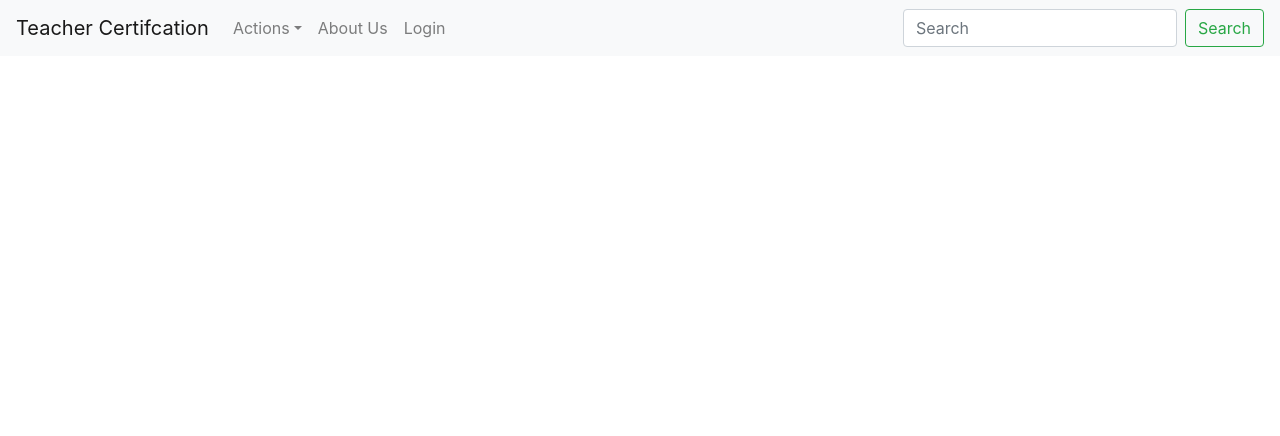
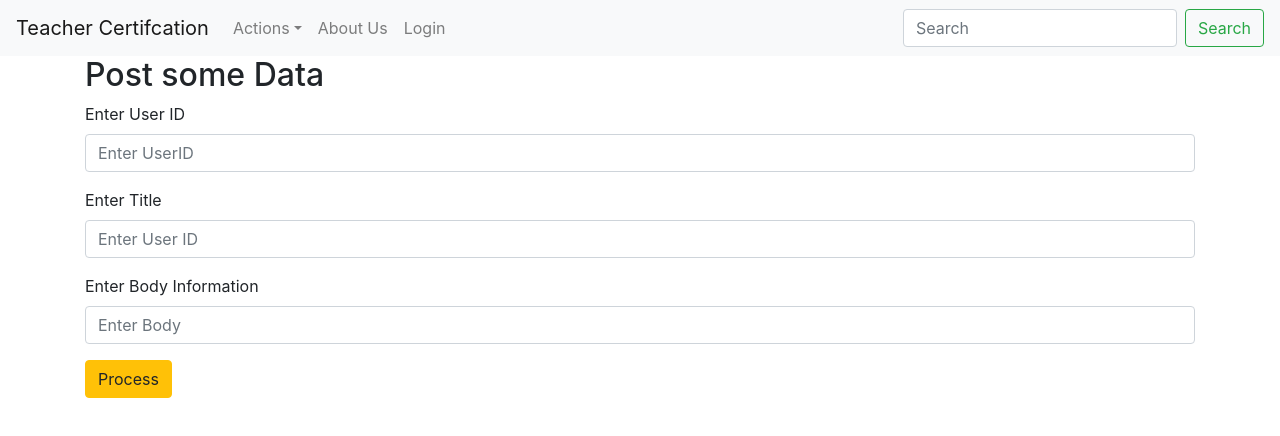
Before and after one commit to lionel5116/teachercertReactJs, a React (Create React App) app: page /postDataAxios in a window 1280 px wide. Shown: the top 436 px of the page. Built offline with nearby package versions, Linux system fonts and the light colour scheme.

Commit message:
more code from training

```diff
--- a/src/App.js
+++ b/src/App.js
@@ -11,6 +11,8 @@
 import Login from './container/login/login';
 import teacher from './components/teacher/teacher';
 import HcadData from './components/hcadrecordlist/hcadrecordlist';
+import axiosExample from './components/axiosExample';
+import postDataAxios from './components/PostDataAxios';
 
 function App() {
   return (
@@ -21,7 +23,9 @@
            <NavbarMain />
            <Route exact path='/' component={Login} />
            <Route exact path='/Teacher' component={teacher} />
+           <Route exact path='/AxiosExample' component={axiosExample} />
            <Route exact path='/HcadDataList' component={HcadData} />
+           <Route exact path='/postDataAxios' component={postDataAxios} />
          </Provider>
        </div>
       </BrowserRouter>
--- a/src/components/NavbarMain/NavbarMain.js
+++ b/src/components/NavbarMain/NavbarMain.js
@@ -17,6 +17,8 @@
                 <NavDropdown title="Actions" id="basic-nav-dropdown">
                     <NavDropdown.Item href="#">View Courses</NavDropdown.Item>
                     <NavDropdown.Divider />
+                    <NavDropdown.Item href="/AxiosExample">Axios Example</NavDropdown.Item>
+                    <NavDropdown.Item href="/postDataAxios">Post Data Example </NavDropdown.Item>
                     <NavDropdown.Item href="/HcadDataList">HCAD Records</NavDropdown.Item>
                 </NavDropdown>
 
--- /dev/null
+++ b/src/components/PostDataAxios.js
@@ -0,0 +1,91 @@
+import React, { Component } from "react";
+import { Form, Container, Button } from "react-bootstrap";
+import axios from "axios";
+
+export class postDataAxios extends Component {
+  constructor(props) {
+    super(props);
+
+    this.state = {
+      userId: "",
+      title: "",
+      body: "",
+    };
+  }
+
+  render() {
+    const { userId, title, body } = this.state;
+    return (
+      <Container style={myStyles.centerContainerContent}>
+        <div>
+          <h2>Post some Data</h2>
+          <Form>
+            <Form.Group>
+              <Form.Label>Enter User ID</Form.Label>
+              <Form.Control
+                type="text"
+                value={userId}
+                placeholder="Enter UserID"
+                name="userId"
+                onChange={this.changeHandler}
+              />
+            </Form.Group>
+
+            <Form.Group>
+              <Form.Label>Enter Title</Form.Label>
+              <Form.Control
+                type="text"
+                value={title}
+                placeholder="Enter User ID"
+                name="title"
+                onChange={this.changeHandler}
+              />
+            </Form.Group>
+
+            <Form.Group>
+              <Form.Label>Enter Body Information</Form.Label>
+              <Form.Control
+                type="text"
+                value={body}
+                placeholder="Enter Body"
+                name="body"
+                onChange={this.changeHandler}
+              />
+            </Form.Group>
+            <Button
+              type="button"
+              variant="warning"
+              onClick={this.submitHandler}
+            >
+              Process
+            </Button>
+          </Form>
+        </div>
+      </Container>
+    );
+  }
+
+  changeHandler = (e) => {
+    this.setState({ [e.target.name]: e.target.value });
+  };
+
+  submitHandler = async () => {
+    axios
+      .post("https://jsonplaceholder.typicode.com/posts", this.state)
+      .then((res) => {
+        console.log(res);
+      })
+      .catch((error) => {
+        console.log(error);
+      });
+  };
+}
+
+const myStyles = {
+  centerContainerContent: {
+    margintop: "70px",
+    alignself: "center",
+  },
+};
+
+export default postDataAxios;
--- /dev/null
+++ b/src/components/axiosExample.js
@@ -0,0 +1,37 @@
+import React, { Component } from "react";
+import axios from "axios";
+import { Container } from "react-bootstrap";
+
+class axiosExample extends Component {
+  state = {
+    axiosRecs: [],
+  };
+  componentDidMount() {
+    axios.get("https://jsonplaceholder.typicode.com/posts").then((res) => {
+      this.setState({ axiosRecs: res.data });
+    });
+  }
+
+  render() {
+    const { axiosRecs } = this.state;
+    return (
+      <Container style={myStyles.centerContainerContent}>
+        <div>
+          <h2>List of Axios Records</h2>
+          {axiosRecs.length
+            ? axiosRecs.map((axisRecord) => (
+                <div key={axisRecord.id}>{axisRecord.title}</div>
+              ))
+            : null}
+        </div>
+      </Container>
+    );
+  }
+}
+const myStyles = {
+  centerContainerContent: {
+    "margintop": "70px",
+    "alignself": "center",
+  },
+};
+export default axiosExample;
--- a/src/components/hcaddata/hcaddata.js
+++ b/src/components/hcaddata/hcaddata.js
@@ -8,7 +8,7 @@
   state = {
     axiosRecs: [],
     done: false
-}
+  }
 
   componentDidMount() {
           axios.get(`https://traveltrackingdb.firebaseio.com/hcadrecs.json`)
@@ -17,17 +17,16 @@
             let lstHcadRecordData = [];
             lstHcadRecordData = res.data
 
-            //console.log(lstHcadRecordData);
             let HcadRecords = lstHcadRecordData.map(hcadRecItem =><ListGroup.Item key={uniqueid()}
               action  onClick={() => this.selectHcadRecordItem(hcadRecItem.AcctNumb)}>
-              Acct#: {hcadRecItem.AcctNumb} <br />
+               Acct#: {hcadRecItem.AcctNumb} <br />
                Owner Name: {hcadRecItem.OwnerName}  <br />
                Final Value: {hcadRecItem.FinalValue } <br />
                LUC: {hcadRecItem.LUC}
               </ListGroup.Item>)
 
              this.setState({
-                     hcadRecords: HcadRecords,
+                    axiosRecs: HcadRecords,
                      done: true
                     });
           });
@@ -35,7 +34,7 @@
 
   selectHcadRecordItem=(AcctNumb) =>
   {
-
+     alert("Account Number for this record :" + AcctNumb)
   }
 
   render() {
@@ -56,7 +55,7 @@
                   </Form.Group>
 
                   <Form.Group controlId="HcadList">
-                    <ListGroup>{this.state.hcadRecords}</ListGroup>
+                    <ListGroup>{this.state.axiosRecs}</ListGroup>
                   </Form.Group>
                 </Form>
               </Container>
--- a/src/container/login/login.js
+++ b/src/container/login/login.js
@@ -100,8 +100,7 @@
     this.props.redLogin({
       userName: this.state.userName,
       password: this.state.password,
-      role: this.state.role,
-      environment: this.state.environment,
+      environment: this.state.environment
     });
   };
 }
@@ -113,7 +112,7 @@
         type: "LOGIN_DATA",
         userName: payload.userName,
         password: payload.password,
-        environment: payload.environment,
+        environment: payload.environment
       });
     },
   };
@@ -123,7 +122,7 @@
   return {
     userName: state.userName,
     password: state.password,
-    environment: state.environment,
+    environment: state.environment
   };
 };
 
```
